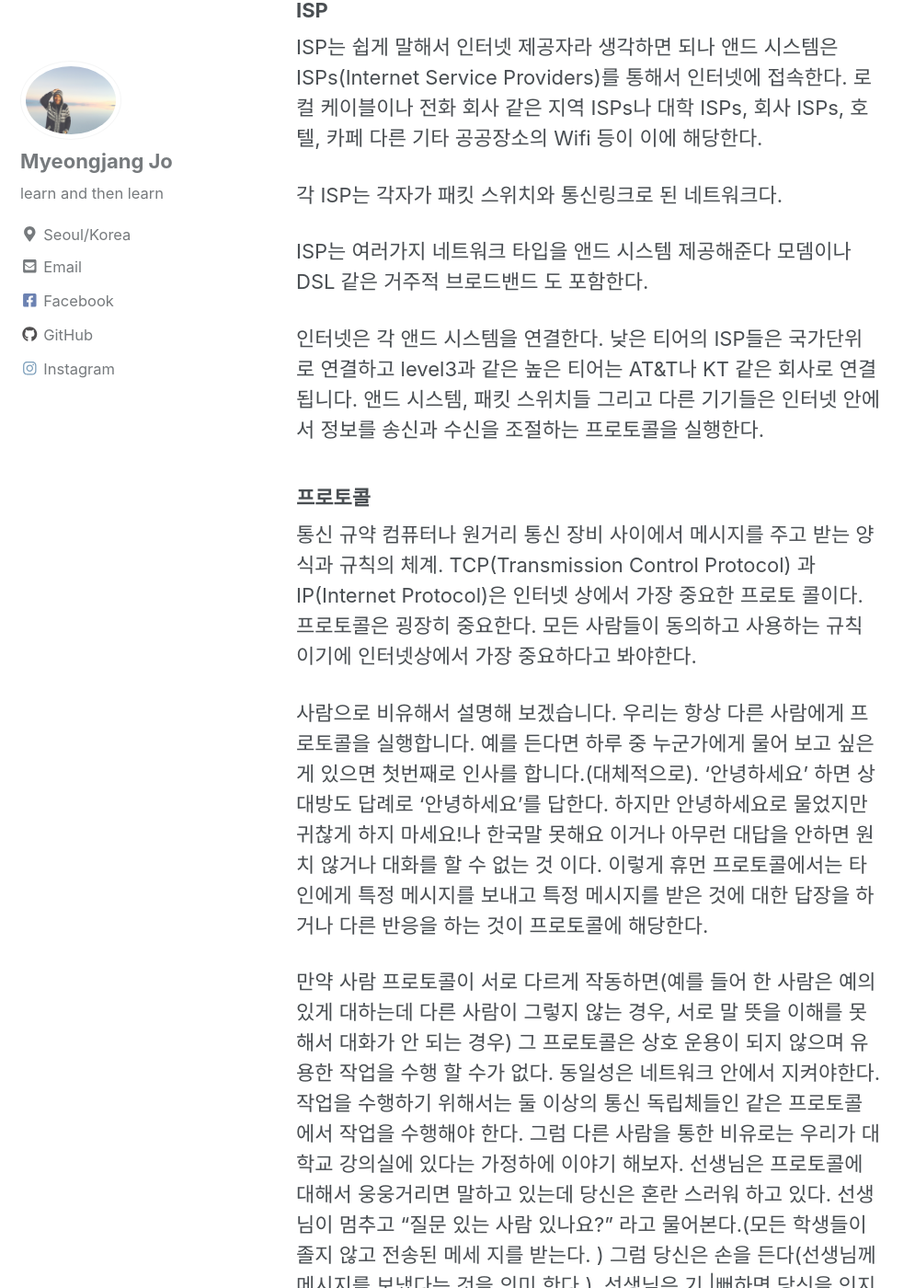
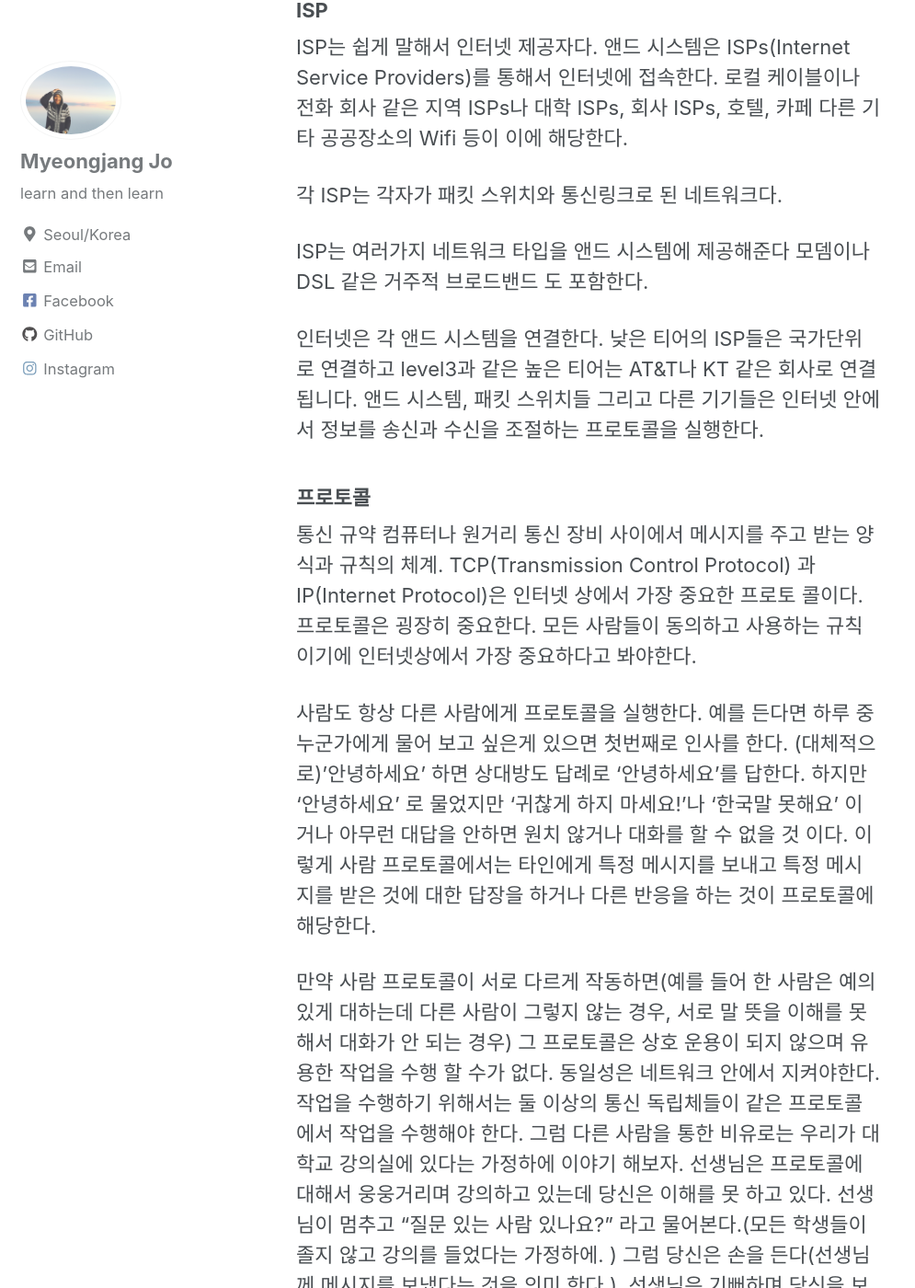
Before and after one commit to josephmjjo/josephmjjo.github.io, a Jekyll site: the page built from _posts/2019-08-31-Ispnprotocol.md, in a window 1280 px wide and 1400 px high, scrolled down 247 px. Shown: the whole window at 92% size, without its empty margins (0-995 px from the left). Built offline with Jekyll 4.4.1, drawn with Linux system fonts in a browser that asks for light colours; cached includes are drawn as plain includes; nearby versions of some CDN libraries; some of the changed text lies outside the part shown.

Commit message:
edit to corret to grammer in Protocol

```diff
--- a/_posts/2019-08-31-Ispnprotocol.md
+++ b/_posts/2019-08-31-Ispnprotocol.md
@@ -6,12 +6,12 @@ category:
 ---
 
 ### ISP
-ISP는 쉽게 말해서 인터넷 제공자라 생각하면 되나
+ISP는 쉽게 말해서 인터넷 제공자다.
 앤드 시스템은 ISPs(Internet Service Providers)를 통해서 인터넷에 접속한다. 로컬 케이블이나 전화 회사 같은 지역 ISPs나 대학 ISPs, 회사 ISPs, 호텔, 카페 다른 기타 공공장소의 Wifi 등이 이에 해당한다.
 
 각 ISP는 각자가 패킷 스위치와 통신링크로 된 네트워크다.
 
-ISP는 여러가지 네트워크 타입을 앤드 시스템 제공해준다 모뎀이나 DSL 같은 거주적 브로드밴드
+ISP는 여러가지 네트워크 타입을 앤드 시스템에 제공해준다 모뎀이나 DSL 같은 거주적 브로드밴드
 도 포함한다.
 
 인터넷은 각 앤드 시스템을 연결한다. 낮은 티어의 ISP들은 국가단위로 연결하고 level3과 같은 높은 티어는 AT&T나 KT 같은 회사로 연결 됩니다.
@@ -23,15 +23,15 @@ ISP는 여러가지 네트워크 타입을 앤드 시스템 제공해준다 모
 TCP(Transmission Control Protocol) 과 IP(Internet Protocol)은 인터넷 상에서 가장 중요한 프로토 콜이다.
 프로토콜은 굉장히 중요한다. 모든 사람들이 동의하고 사용하는 규칙이기에 인터넷상에서 가장 중요하다고 봐야한다.
 
-사람으로 비유해서 설명해 보겠습니다.
-우리는 항상 다른 사람에게 프로토콜을 실행합니다.
-예를 든다면 하루 중 누군가에게 물어 보고 싶은게 있으면 첫번째로 인사를 합니다.(대체적으로).
-'안녕하세요' 하면 상대방도 답례로 '안녕하세요'를 답한다. 하지만 안녕하세요로 물었지만 귀찮게 하지 마세요!나 한국말 못해요 이거나 아무런 대답을 안하면 원치 않거나 대화를 할 수 없는 것 이다.
-이렇게 휴먼 프로토콜에서는 타인에게 특정 메시지를 보내고 특정 메시지를 받은 것에 대한 답장을 하거나 다른 반응을 하는 것이 프로토콜에 해당한다.
+
+사람도 항상 다른 사람에게 프로토콜을 실행한다.
+예를 든다면 하루 중 누군가에게 물어 보고 싶은게 있으면 첫번째로 인사를 한다.
+(대체적으로)'안녕하세요' 하면 상대방도 답례로 '안녕하세요'를 답한다. 하지만 '안녕하세요'
+로 물었지만 '귀찮게 하지 마세요!'나 '한국말 못해요' 이거나 아무런 대답을 안하면 원치 않거나 대화를 할 수 없을 것 이다.
+이렇게 사람 프로토콜에서는 타인에게 특정 메시지를 보내고 특정 메시지를 받은 것에 대한 답장을 하거나 다른 반응을 하는 것이 프로토콜에 해당한다.
 
 만약 사람 프로토콜이 서로 다르게 작동하면(예를 들어 한 사람은 예의있게 대하는데 다른 사람이 그렇지 않는 경우, 서로 말 뜻을 이해를 못 해서 대화가 안 되는 경우) 그 프로토콜은 상호 운용이 되지 않으며 유용한 작업을 수행 할 수가 없다.
-동일성은 네트워크 안에서 지켜야한다. 작업을 수행하기 위해서는 둘 이상의 통신 독립체들인 같은 프로토콜에서 작업을 수행해야 한다.
+동일성은 네트워크 안에서 지켜야한다. 작업을 수행하기 위해서는 둘 이상의 통신 독립체들이 같은 프로토콜에서 작업을 수행해야 한다.
 그럼 다른 사람을 통한 비유로는 우리가 대학교 강의실에 있다는 가정하에 이야기 해보자.
-선생님은 프로토콜에 대해서 웅웅거리면 말하고 있는데 당신은 혼란 스러워 하고 있다.
-선생님이 멈추고 “질문 있는 사람 있나요?” 라고 물어본다.(모든 학생들이 졸지 않고 전송된 메세 지를 받는다. ) 그럼 당신은 손을 든다(선생님께 메시지를 보냈다는 것을 의미 한다.). 선생님은 기 |뻐하면 당신을 인지하고 말한다. "그래...” (질문을 하도록 격려하는 메시지), 그리고 당신은 질문을
-합니다. (그것은, 당신의 메시지를 선생님에게 전달). 선생님은 당신의 질문을 듣고(당신의 질문을 | 수신) 대답한다.(답변을 전송) 이렇게 송수신을 주고 받는 것이 질문과 대답 프로토콜의 핵심이다.
+선생님은 프로토콜에 대해서 웅웅거리며 강의하고 있는데 당신은 이해를 못 하고 있다.
+선생님이 멈추고 “질문 있는 사람 있나요?” 라고 물어본다.(모든 학생들이 졸지 않고 강의를 들었다는 가정하에. ) 그럼 당신은 손을 든다(선생님께 메시지를 보냈다는 것을 의미 한다.). 선생님은 기뻐하며 당신을 보고 말한다. "그래...” (질문을 하도록 격려하는 메시지), 그리고 당신은 질문을 한다. (그것은, 당신의 메시지를 선생님에게 전달). 선생님은 당신의 질문을 듣고(당신의 질문을 수신) 대답한다.(답변을 전송) 이렇게 송수신을 주고 받는 것이 질문과 대답 프로토콜의 핵심이다.
```
